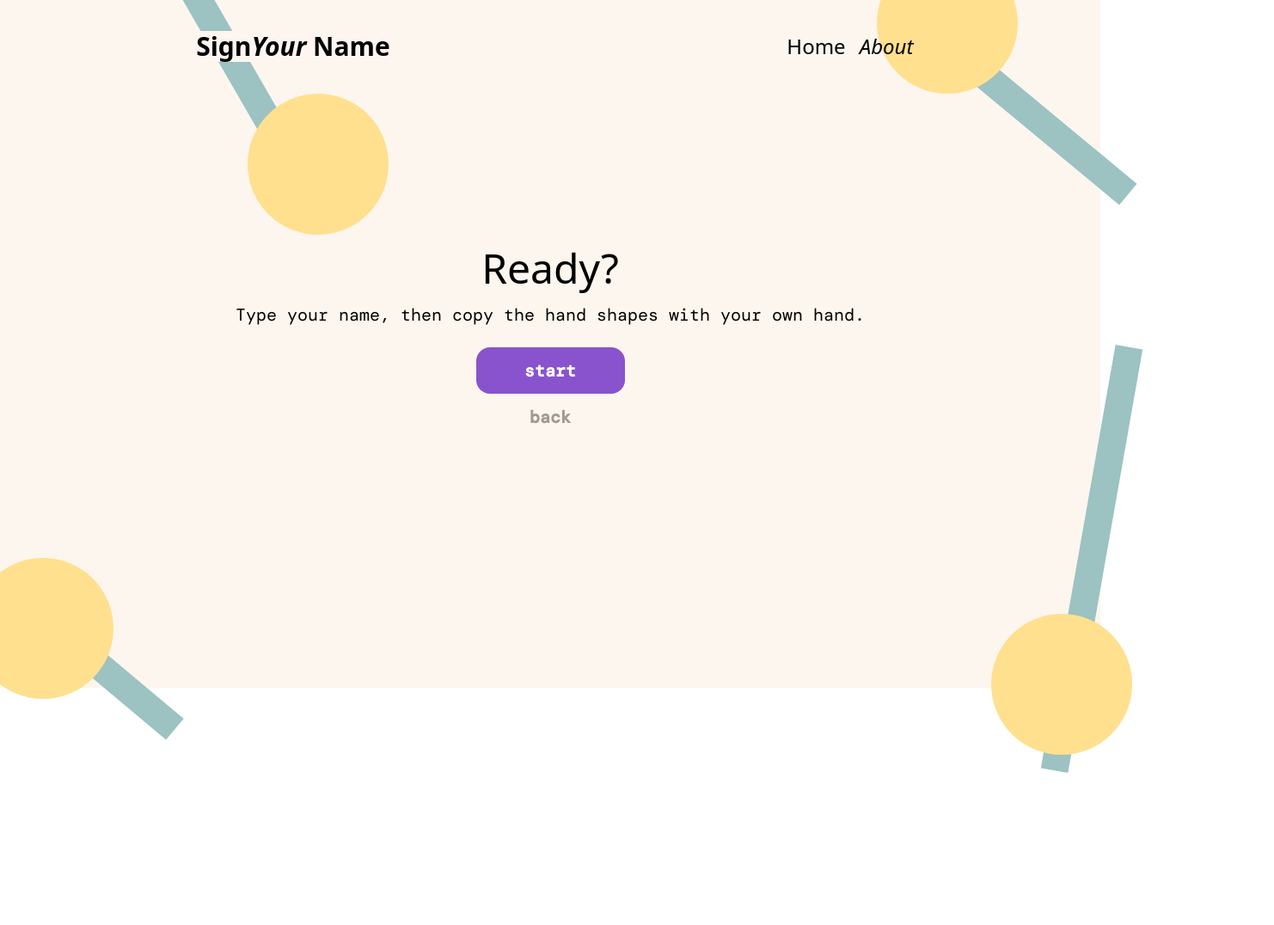
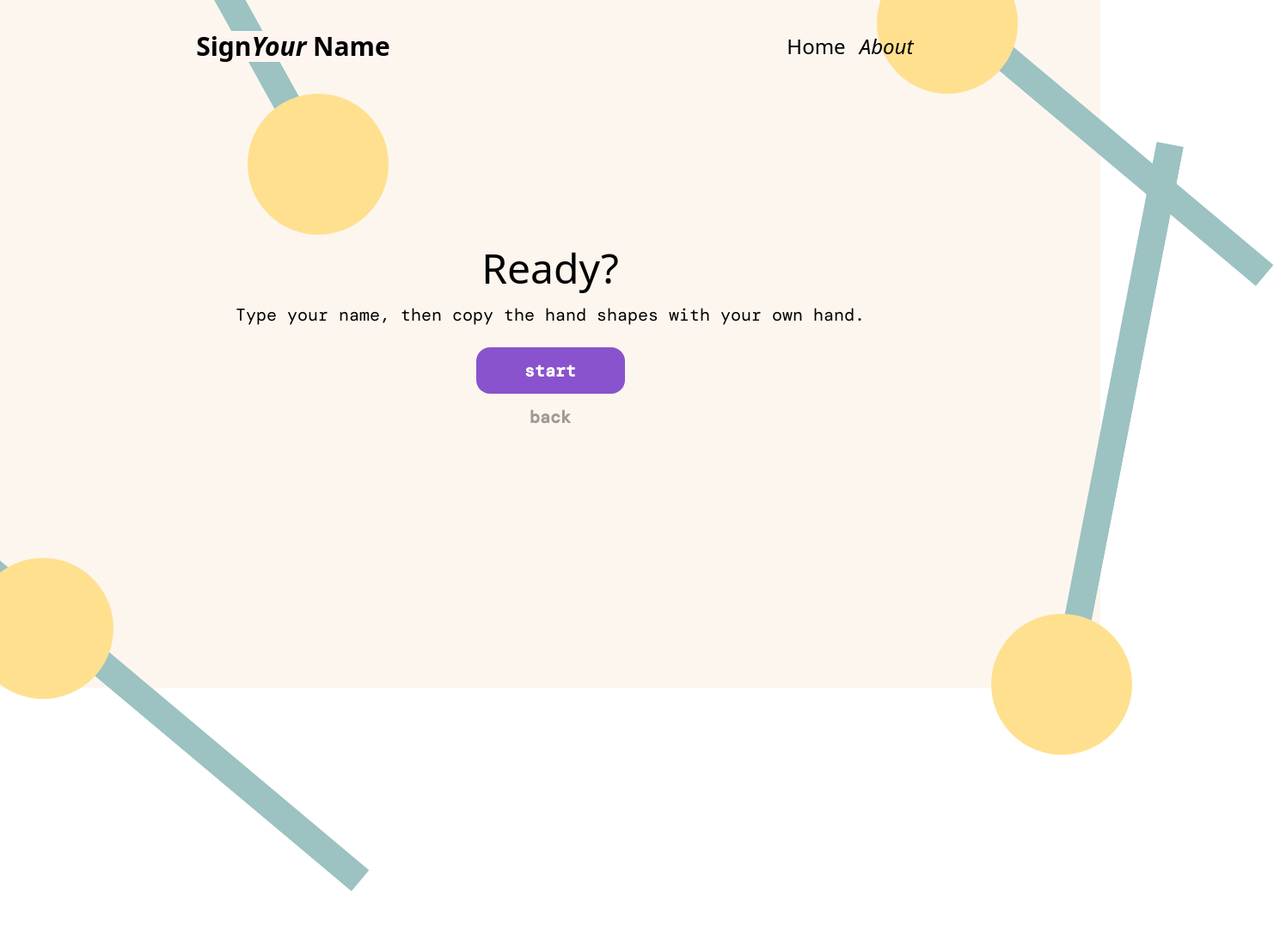
Before and after one commit to nasi-goreng/SignYourName.io, a React (Vite) app: page /ready in a window 1280 px wide. Shown: the top 1076 px of the page at 86% size, 1482 px wide, since content can reach past the window. Before the commit the page ends 899 px from the top, so only its background shows below. Built offline with nearby package versions, Linux system fonts and the light colour scheme; a web font is replaced by a local one.

Commit message:
looks like i got the rest of the background dots connected

```diff
--- a/index.html
+++ b/index.html
@@ -15,7 +15,7 @@
     <link href="https://fonts.googleapis.com/css2?family=DM+Mono:ital,wght@0,300;0,400;0,500;1,300;1,400;1,500&display=swap" rel="stylesheet">
     <link href="https://fonts.googleapis.com/css2?family=Be+Vietnam+Pro:ital,wght@0,100;0,200;0,300;0,400;0,500;0,600;0,700;0,800;0,900;1,100;1,200;1,300;1,400;1,500;1,600;1,700;1,800;1,900&family=DM+Mono:ital,wght@0,300;0,400;0,500;1,300;1,400;1,500&display=swap" rel="stylesheet">
   </head>
-  <body>
+  <body style="overflow: hidden;">
     <div id="root"></div>
     <script src="https://cdn.jsdelivr.net/npm/@tensorflow/tfjs@latest"></script>
     <script type="module" src="/src/main.jsx"></script>
--- a/src/components/AnimatedCircle.jsx
+++ b/src/components/AnimatedCircle.jsx
@@ -7,7 +7,7 @@ const AnimatedCircle = ({ initialPosition, targetPosition, delay, className }) =
       className={`w-[164px] h-[164px] bg-[#FFE08F] rounded-full absolute z-10 ${className}`}
       initial={{ top: initialPosition.top, left: initialPosition.left }}
       animate={{ top: targetPosition.top, left: targetPosition.left }}
-      transition={{ duration: 0.4}}
+      transition={{ duration: 0.6}}
     />
   );
 };
--- a/src/components/HomePage.jsx
+++ b/src/components/HomePage.jsx
@@ -76,9 +76,11 @@ const HomePage = () => {
         </div>
       </div>
 
-      {/* <AnimatedCircle initialPosition={positionE} targetPosition={positionA} delay={0.2} /> */}
+      <AnimatedCircle initialPosition={positionE} targetPosition={positionA} delay={0.2} />
       <AnimatedCircle initialPosition={positionF} targetPosition={positionB} delay={0.2} className="circle circle-d"/>
       <AnimatedCircle initialPosition={positionD} targetPosition={positionC} delay={0.2} className="circle circle-c" />
+      <StaticCircle className={`top-[90.57%] left-[10.35%] circle circle-b`} isVisible={visiblity} />
+      <StaticCircle className={`top-[12.77%] left-[1.74%] circle circle-a`} isVisible={visiblity} />
 
       {/* Decorative Teal Rectangles */}
       {/* <Rectangle className={`absolute h-[910.71px] top-1/2 left-1/2 rotate-[-95.99deg]`} isVisible={visiblity} /> */}
@@ -91,8 +93,6 @@ const HomePage = () => {
       <Rectangle className={`absolute h-[160px] top-[-5%] left-[93%] rotate-[-25.35deg]`} isVisible={visiblity} />
       <Rectangle className={`absolute h-[160px] top-[85%] left-[96%] rotate-[-65.22deg]`} isVisible={visiblity} /> */}
       {/* Decorative Yellow Circles */}
-      <StaticCircle className={`top-[90.57%] left-[10.35%] circle circle-b`} isVisible={visiblity} />
-      <StaticCircle className={`top-[12.77%] left-[1.74%] circle circle-a`} isVisible={visiblity} />
     </div>
   );
 };
--- a/src/components/ReadyPage.jsx
+++ b/src/components/ReadyPage.jsx
@@ -36,18 +36,18 @@ const ReadyPage = () => {
         </div>
       </div>
 
-      <AnimatedCircle initialPosition={positionA} targetPosition={positionE} delay={0.2} />
-      <AnimatedCircle initialPosition={positionB} targetPosition={positionF} delay={0.2} />
-      <AnimatedCircle initialPosition={positionC} targetPosition={positionD} delay={0.2} />
+      <AnimatedCircle initialPosition={positionA} targetPosition={positionE} delay={0.2} className="circle circle-e"/>
+      <AnimatedCircle initialPosition={positionB} targetPosition={positionF} delay={0.2} className="circle circle-f"/>
+      <AnimatedCircle initialPosition={positionC} targetPosition={positionD} delay={0.2} className="circle circle-g"/>
 
       {/* Decorative Teal Rectangles */}
-      <Rectangle className={`absolute h-[155px] top-[90.07%] left-[10%] rotate-[-50deg]`} isVisible={visiblity} />
+      {/* <Rectangle className={`absolute h-[155px] top-[90.07%] left-[10%] rotate-[-50deg]`} isVisible={visiblity} />
       <Rectangle className={`absolute h-[276px] top-[-8.35%] left-[20%] rotate-[-30deg]`} isVisible={visiblity} />
       <Rectangle className={`absolute h-[276px] top-[0%] left-[93%] rotate-[-50.35deg]`} isVisible={visiblity} />
-      <Rectangle className={`absolute h-[500px] top-[50%] left-[98%] rotate-[10deg]`} isVisible={visiblity} />
+      <Rectangle className={`absolute h-[500px] top-[50%] left-[98%] rotate-[10deg]`} isVisible={visiblity} /> */}
 
       {/* Decorative Yello Circles */}
-      <StaticCircle className={`top-[81.14%] left-[-2.5%]`} isVisible={visiblity} />
+      <StaticCircle className={`top-[81.14%] left-[-2.5%] circle circle-h`} isVisible={visiblity} />
     </div>
   );
 };
--- a/src/components/SignPage.jsx
+++ b/src/components/SignPage.jsx
@@ -5,6 +5,16 @@ import Rectangle from './Rectangle';
 import { modelConfigs } from '../modelConfigs';
 import SignImages from './SignImages';
 import Dropdown from './Dropdown';
+import AnimatedCircle from './AnimatedCircle';
+
+const positionA = { top: '-6%', left: '45%' };
+const positionE = { top: '89.19%', left: '90.07%' };
+
+const positionB = { top: '80%', left: '81.4%' };
+const positionF = { top: '-6.88%', left: '79.72%' };
+
+const positionC = { top: '6%', left: '92.8%' };
+const positionD = { top: '13.65%', left: '22.5%' };
 
 const SignPage = () => {
   const [name, setName] = useState('');
@@ -16,7 +26,8 @@ const SignPage = () => {
   const [displaySuccessMessage, setDisplaySuccessMessage] = useState(false);
 
   const handleNameChange = (event) => {
-    setName(event.target.value.toUpperCase());
+    const filteredValue = event.target.value.replace(/\s+/g, '');
+    setName(filteredValue.toUpperCase());
     setSuccessfulGestures(new Array(event.target.value.length).fill(false));
     setDisplaySuccessMessage(false);
   };
@@ -118,13 +129,23 @@ const SignPage = () => {
         finishedSpellingName={finishedSpellingName}
         setFinishedSpellingName={setFinishedSpellingName}
       />
-      <Rectangle className={`absolute h-[155px] top-[-7%] left-[89%] rotate-[70deg]`} isVisible={visiblity} />
+      {/* <Rectangle className={`absolute h-[155px] top-[-7%] left-[89%] rotate-[70deg]`} isVisible={visiblity} />
       <Rectangle className={`absolute h-[64px] top-[45%] left-[-1%] rotate-[30deg]`} isVisible={visiblity} />
       <Rectangle className={`absolute h-[450px] top-[63%] left-[95%] rotate-[57deg]`} isVisible={visiblity} />
-      <Rectangle className={`absolute h-[580px] top-[74%] left-[60%] rotate-[80deg]`} isVisible={visiblity} />
-      <StaticCircle className={`top-[-3.64%] left-[74.58%]`} isVisible={visiblity} />
-      <StaticCircle className={`top-[90.47%] left-[75.49%]`} isVisible={visiblity} />
-      <StaticCircle className={`top-[29.97%] left-[-3.40%]`} isVisible={visiblity} />
+      <Rectangle className={`absolute h-[580px] top-[74%] left-[60%] rotate-[80deg]`} isVisible={visiblity} /> */}
+      {/* <StaticCircle className={`top-[-3.64%] left-[74.58%] circle circle-a`} isVisible={visiblity} />
+      <StaticCircle className={`top-[90.47%] left-[75.49%] circle circle-b`} isVisible={visiblity} />
+      <StaticCircle className={`top-[29.97%] left-[-3.40%] circle circle-c`} isVisible={visiblity} /> */}
+      {/* <StaticCircle className={`top-[90.57%] left-[10.35%] circle circle-b`} isVisible={visiblity} />
+      <StaticCircle className={`top-[12.77%] left-[1.74%] circle circle-a`} isVisible={visiblity} />
+      <StaticCircle className={`top-[-6.88%] left-[79.72%] circle circle-d`} delay={0.2} isVisible={visiblity}/>
+      <StaticCircle className={`top-[13.65%] left-[22.5%] circle circle-c`} delay={0.2} isVisible={visiblity} />
+       */}
+      {/* <AnimatedCircle initialPosition={positionE} targetPosition={positionA} delay={0.2} /> */}
+      <AnimatedCircle initialPosition={positionF} targetPosition={positionB} delay={0.2} className="circle circle-d"/>
+      <AnimatedCircle initialPosition={positionD} targetPosition={positionC} delay={0.2} className="circle circle-c" />
+      <StaticCircle className={`top-[90.57%] left-[10.35%] circle circle-b`} isVisible={visiblity} />
+      <StaticCircle className={`top-[12.77%] left-[1.74%] circle circle-a`} isVisible={visiblity} />
     </div>
   );
 };
--- a/src/components/StaticCircle.jsx
+++ b/src/components/StaticCircle.jsx
@@ -8,8 +8,8 @@ const StaticCircle = ({ style, isVisible, className, inlineStyle }) => {
       className={`absolute w-[164px] h-[164px] bg-[#FFE08F] rounded-full ${className}`}
       initial={{ opacity: 0 }}
       animate={{ opacity: isVisible ? 1 : 0 }}
-      exit={{ opacity: 0 }}
-      transition={{ duration: 0.2 }}
+      exit={{ opacity: 1 }}
+      transition={{ duration: 0.4 }}
     />
   );
 };
--- a/src/index.css
+++ b/src/index.css
@@ -73,6 +73,7 @@
 .circle::after {
   /* transform: translateZ(-1px) translate(-0%, -70%) rotate(30deg); */
   /* z-index: -10; */
+  transform: translateZ(-1px);
 
   content: '';
   position: absolute;
@@ -83,6 +84,7 @@
 }
 
 .circle::after {
+  transform: translateZ(-1px);
   width: 2rem; /* line width */
   height: 50vh; /* line height */
 }
@@ -91,6 +93,7 @@
 .circle::before {
   /* transform: translateZ(-1px) translate(-0%, -70%) rotate(30deg); */
   /* z-index: -10; */
+  transform: translateZ(-1px);
 
   content: '';
   position: absolute;
@@ -102,10 +105,16 @@
 }
 
 .circle::before {
+  transform: translateZ(-1px);
   width: 2rem; /* line width */
   height: 50vh; /* line height */
   animation: fadeIn .4s forwards;
   animation-delay: .5s;
+}
+@keyframes fadeIn {
+  to {
+    opacity: 1;
+  }
 }
 
 .circle-a::after {
@@ -153,8 +162,46 @@
   right: -80%;
 }
 
-@keyframes fadeIn {
-  to {
-    opacity: 1;
-  }
+.circle-e::after {
+  transform: translateZ(-1px) translate(0%, -50%) rotate(11deg);
+  top: -200px;
+  right: 4%;
+  height: 705px;
 }
+
+.circle-e::before {
+  visibility: hidden;
+}
+
+.circle-f::after {
+  transform: translateZ(-1px) translate(0%, -50%) rotate(130deg);
+  top: 149px;
+  right: -20%;
+  height: 705px;
+}
+
+.circle-f::before {
+  visibility: hidden;
+}
+
+.circle-g::after {
+  transform: translateZ(-1px) translate(0%, -50%) rotate(331deg);
+  top: -200px;
+  left: -53%;
+  height: 705px;
+}
+
+.circle-g::before {
+  visibility: hidden;
+}
+
+.circle-h::after {
+  transform: translateZ(-1px) translate(0%, -50%) rotate(130deg);
+  top: 149px;
+  right: -20%;
+  height: 705px;
+}
+
+.circle-h::before {
+  visibility: hidden;
+}
```
